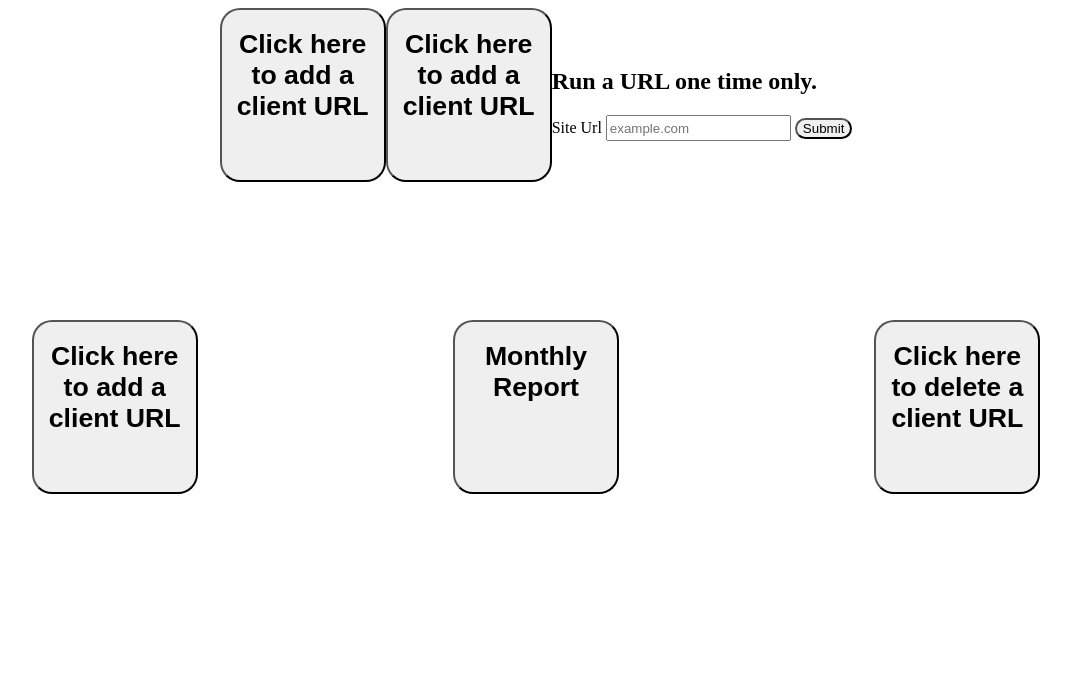
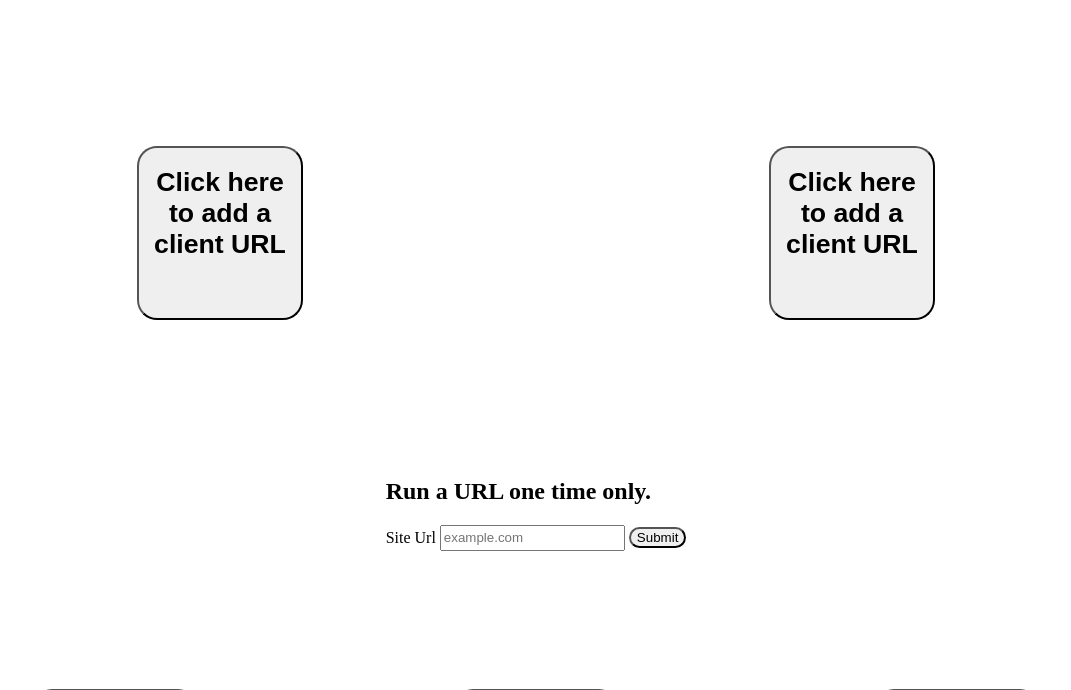
Before and after one commit to ncbraner/spyfu, a PHP site: template app/templates/home.php in a window 1280 px wide. Shown: the top 690 px of the page, without its empty margins (104-1175 px from the left). Before the commit the page ends 494 px from the top, so only its background shows below. Run offline with PHP 8.4, Linux system fonts and the light colour scheme; the template is opened without the code that fills it, so the values that code supplies are empty; some libraries are stand-ins or nearby versions.

Commit message:
workign on front end

```diff
--- a/app/templates/home.php
+++ b/app/templates/home.php
@@ -72,17 +72,10 @@
         <input type="submit" value="Submit">
       </form>
     </div>
-    <div class="container flex flex-center">
-      <?php
-$actionLink = "http://$_SERVER[HTTP_HOST]$_SERVER[REQUEST_URI]";
-?>
 
 
 
-     <!--end hidden content -->
-
-
-     <div class="toolbar flex flex-center">
+    <div class="toolbar flex flex-center">
          <div class="addUrl">
         <button class="addurlbtn" id="add" onclick="appearAdd()">
           <div class="btnInner">
@@ -99,7 +92,23 @@ $actionLink = "http://$_SERVER[HTTP_HOST]$_SERVER[REQUEST_URI]";
       </div>
      </div>
 
-        <form action=<?php echo $actionLink ?> method="POST">
+
+
+
+
+    <div class="container flex flex-center">
+      <?php
+$actionLink = "http://$_SERVER[HTTP_HOST]$_SERVER[REQUEST_URI]";
+?>
+
+
+
+     <!--end hidden content -->
+
+
+
+
+            <form action=<?php echo $actionLink ?> method="POST">
 
           <div class="form-group">
             <h2>Run a URL one time only.</h2>
@@ -112,7 +121,7 @@ $actionLink = "http://$_SERVER[HTTP_HOST]$_SERVER[REQUEST_URI]";
         </form>
 
 
-    </div>
+
 
     </div>
 
--- a/app/templates/style.css
+++ b/app/templates/style.css
@@ -39,3 +39,14 @@
  .hiddenInput{
      display:none;
  }
+
+ .toolbar{
+     display: flex;
+      height: 450px;
+     justify-content: space-around;
+ }
+
+ .toolbarcld{
+     flex-direction: right:
+
+ }
```
